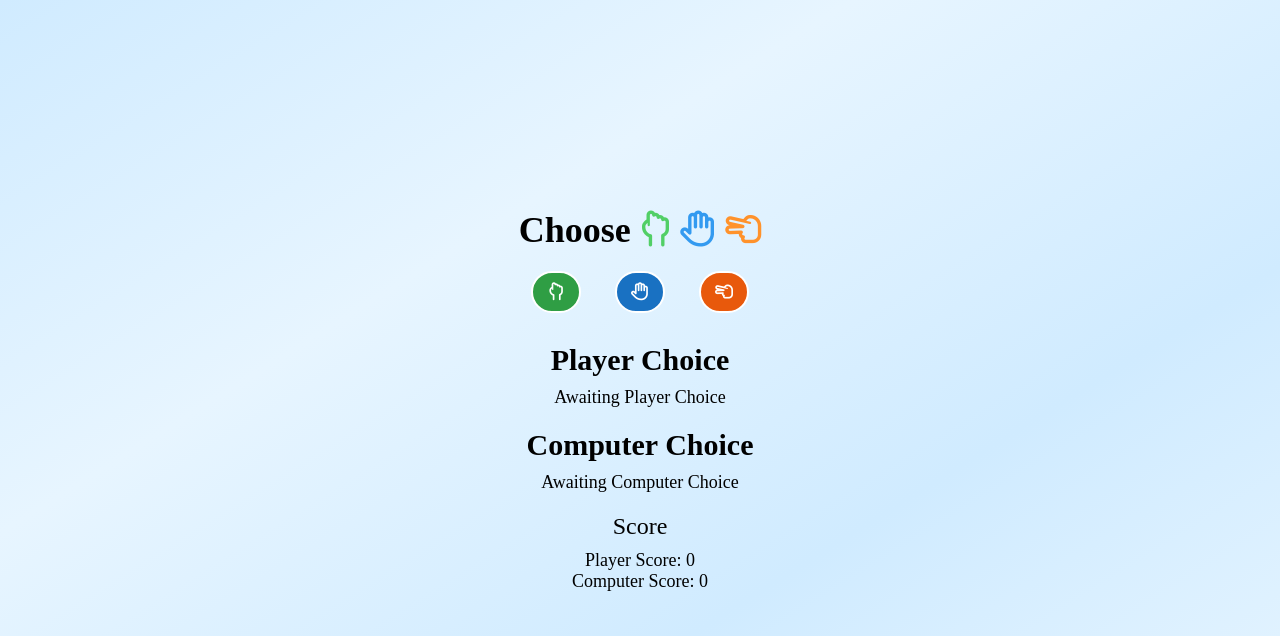
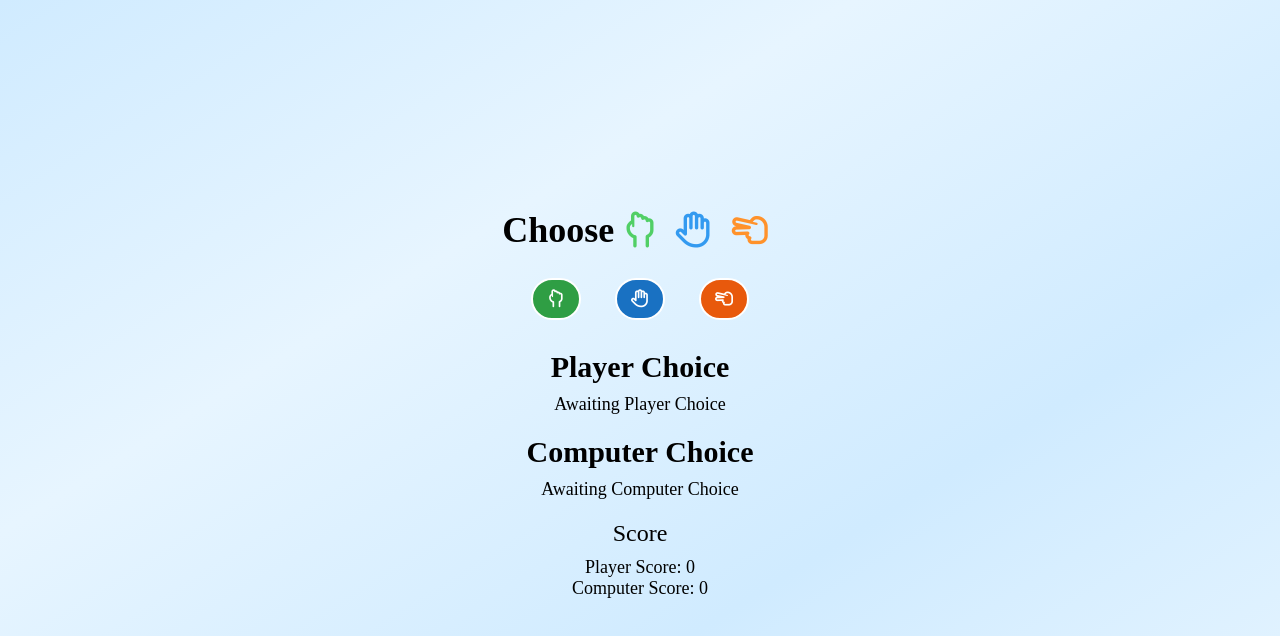
Before and after one commit to frustratedcat/rock-paper-scissors, a plain HTML site: page index.html in a window 1280 px wide. Both pictures are taken after a click on the button "Play Game!". Drawn offline with Linux system fonts and the light colour scheme; a web font is replaced by a local one.

Commit message:
Update h1 icons in game section to remove <i> and replace with psuedo elements

```diff
--- a/index.html
+++ b/index.html
@@ -61,13 +61,9 @@
             <div class="btn-container">
               <h1 class="body-h1">
                 Choose
-                <span
-                  ><i class="choose-rock fa-regular fa-hand-back-fist"></i
-                ></span>
-                <span><i class="choose-paper fa-regular fa-hand"></i></span>
-                <span>
-                  <i class="choose-scissors fa-regular fa-hand-scissors"></i>
-                </span>
+                <span class="choose-rock choose-icons"></span>
+                <span class="choose-paper choose-icons"></span>
+                <span class="choose-scissors choose-icons"> </span>
               </h1>
 
               <i
--- a/style.css
+++ b/style.css
@@ -149,17 +149,34 @@ body {
   margin: 0px 0 10px 0;
   font-size: 36px;
   font-weight: 700;
+  display: flex;
+  justify-content: center;
+  align-items: center;
 }
 
-.choose-rock {
+.choose-icons::before {
+  font-family: "Font Awesome 6 Free";
+  font-weight: 400;
+  text-rendering: auto;
+  -webkit-font-smoothing: antialiased;
+  display: flex;
+  justify-content: center;
+  align-items: center;
+  margin: 10px;
+}
+
+.choose-rock::before {
+  content: "\f255";
   color: var(--secondary-rock-color);
 }
 
-.choose-paper {
+.choose-paper::before {
+  content: "\f256";
   color: var(--secondary-paper-color);
 }
 
-.choose-scissors {
+.choose-scissors::before {
+  content: "\f257";
   color: var(--secondary-scissors-color);
 }
 
```
